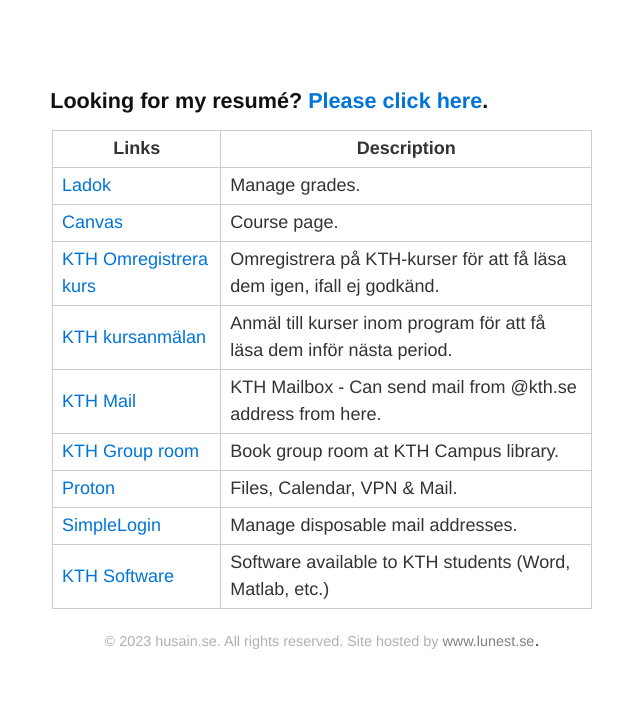
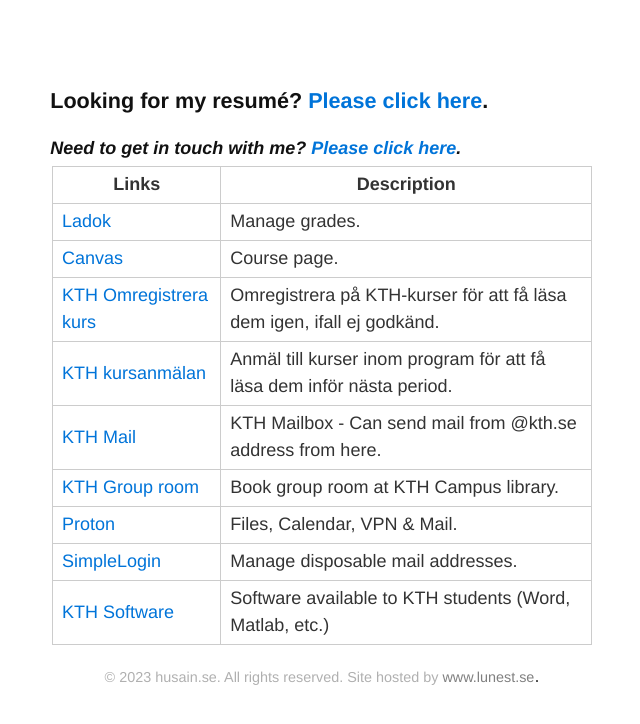
Before and after one commit to Alians0107/alians0107.github.io, a Jekyll site: the page built from index.md, in a window 1280 px wide. Shown: the top 724 px of the page, without its empty margins (318-958 px from the left). Built offline with Jekyll 4.4.1, drawn with Linux system fonts in a browser that asks for light colours; our own code applies the rules of GitHub Pages for plain Markdown files.

Commit message:
Update index.md
Added contact info to page.

```diff
--- a/index.md
+++ b/index.md
@@ -3,6 +3,7 @@ layout: default
 ---
 
 ## Looking for my resumé? <a href="https://www.linkedin.com/in/simradhusain/" target="_blank">Please click here</a>.
+#### Need to get in touch with me? <a href="mailto:webcontact.dorsal826@8shield.net?subject=husain.se contact form" target="_blank">Please click here</a>.
 
 <table>
     <tr>
```
